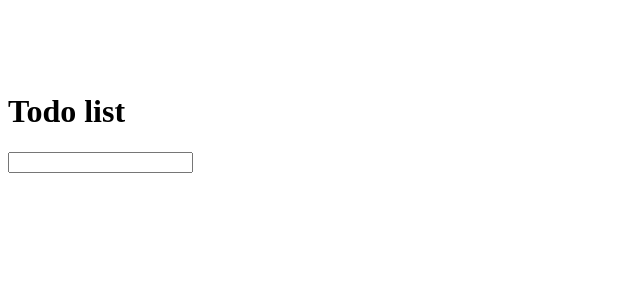
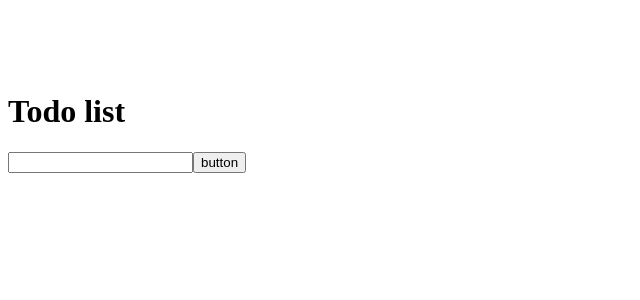
Before and after one commit to LEITULU/ts-js-react, a React (Vite) app: page / in a window 1280 px wide. Shown: the top 300 px of the page, without its empty margins (0-640 px from the left). Built offline with nearby package versions, Linux system fonts and the light colour scheme.

Commit message:
bug curr

```diff
--- a/src/Mid.tsx
+++ b/src/Mid.tsx
@@ -2,16 +2,25 @@ import { useState } from "react";
 
 function Mid1() {
     const [todo, setTodo] = useState<string[]>([]);
+    const [inputValue, setInputValue] = useState<string>("");
 
     const onChange = (e: React.ChangeEvent<HTMLInputElement>) => {
-        setTodo([...todo, e.target.value]);
+        setInputValue(e.target.value);
     };
+
+    const handleClick = () => {
+        if (inputValue.trim() !== "") {
+            setTodo([...todo, inputValue]);
+            setInputValue("");
+        }
+    }
 
     return (
     <>
     <div>
         <h1>Todo list</h1>
-        <input onChange={onChange} />
+        <input value={inputValue} onChange={onChange} />
+        <input type="button" value="button" onClick={handleClick} />
         <ul>
             {todo.map((item, index) => (
                 <li key={index}>{item}</li>
```
